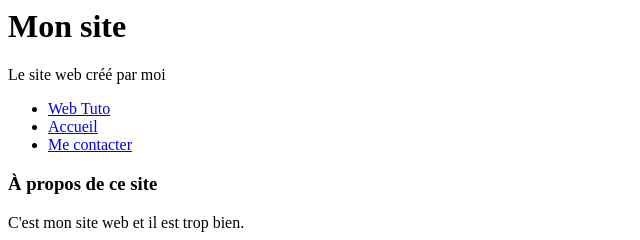
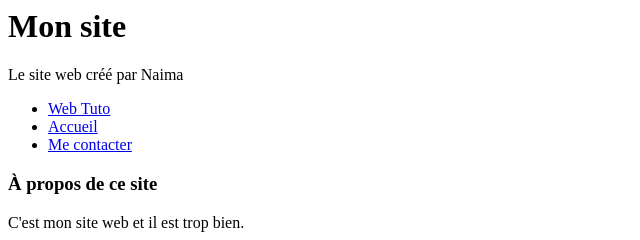
Before and after one commit to naimabessighi97/WebStat, a plain HTML site: page index.html in a window 1280 px wide. Shown: the top 240 px of the page, 0-640 px from the left. Drawn offline with Linux system fonts and the light colour scheme.

Commit message:
Update index.html

```diff
--- a/index.html
+++ b/index.html
@@ -6,7 +6,7 @@
     <body>
         <header>
             <h1>Mon site</h1>
-            <p>Le site web créé par moi</p>
+            <p>Le site web créé par Naima</p>
         </header>
         <nav>
             <ul>
```
